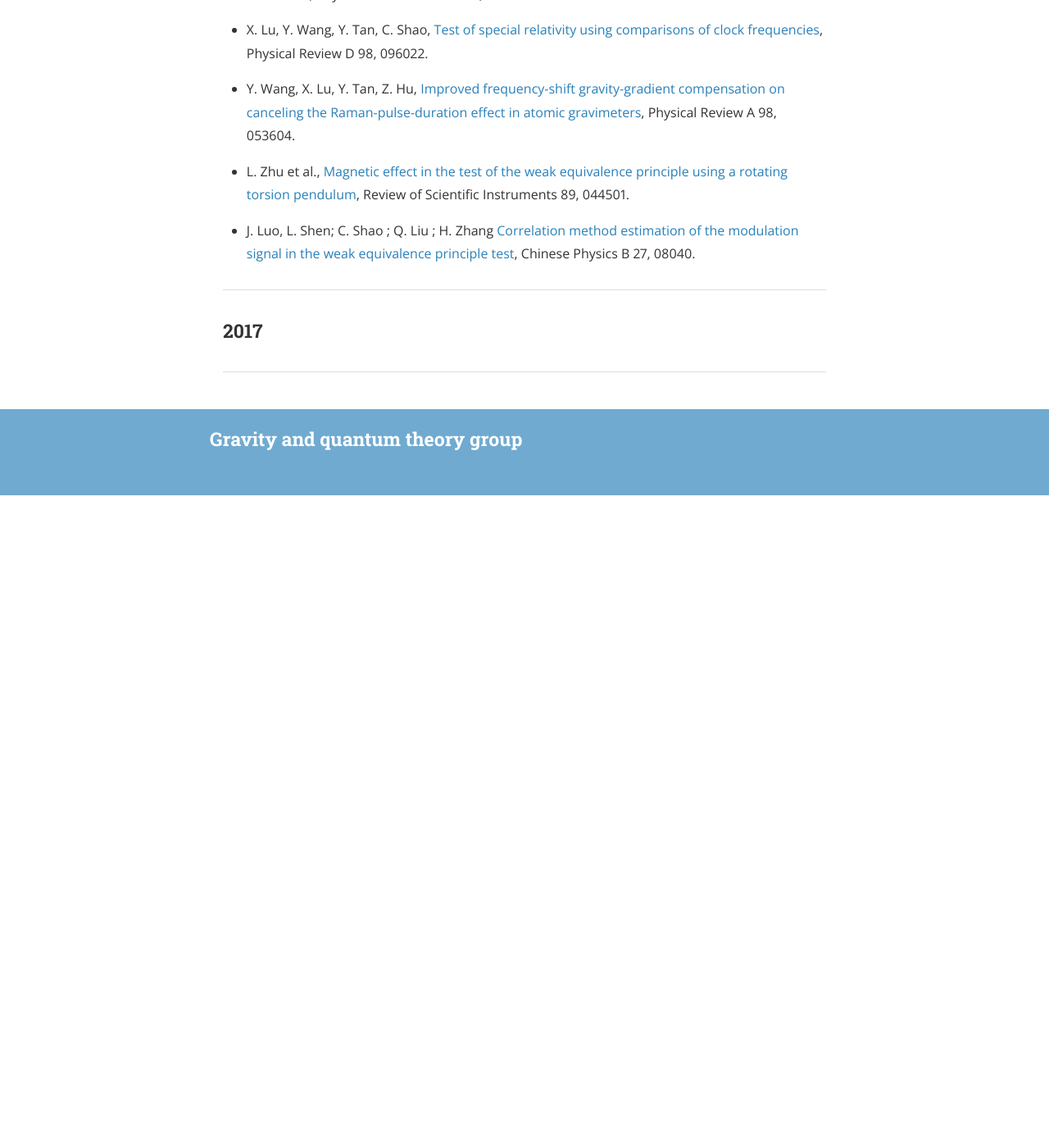
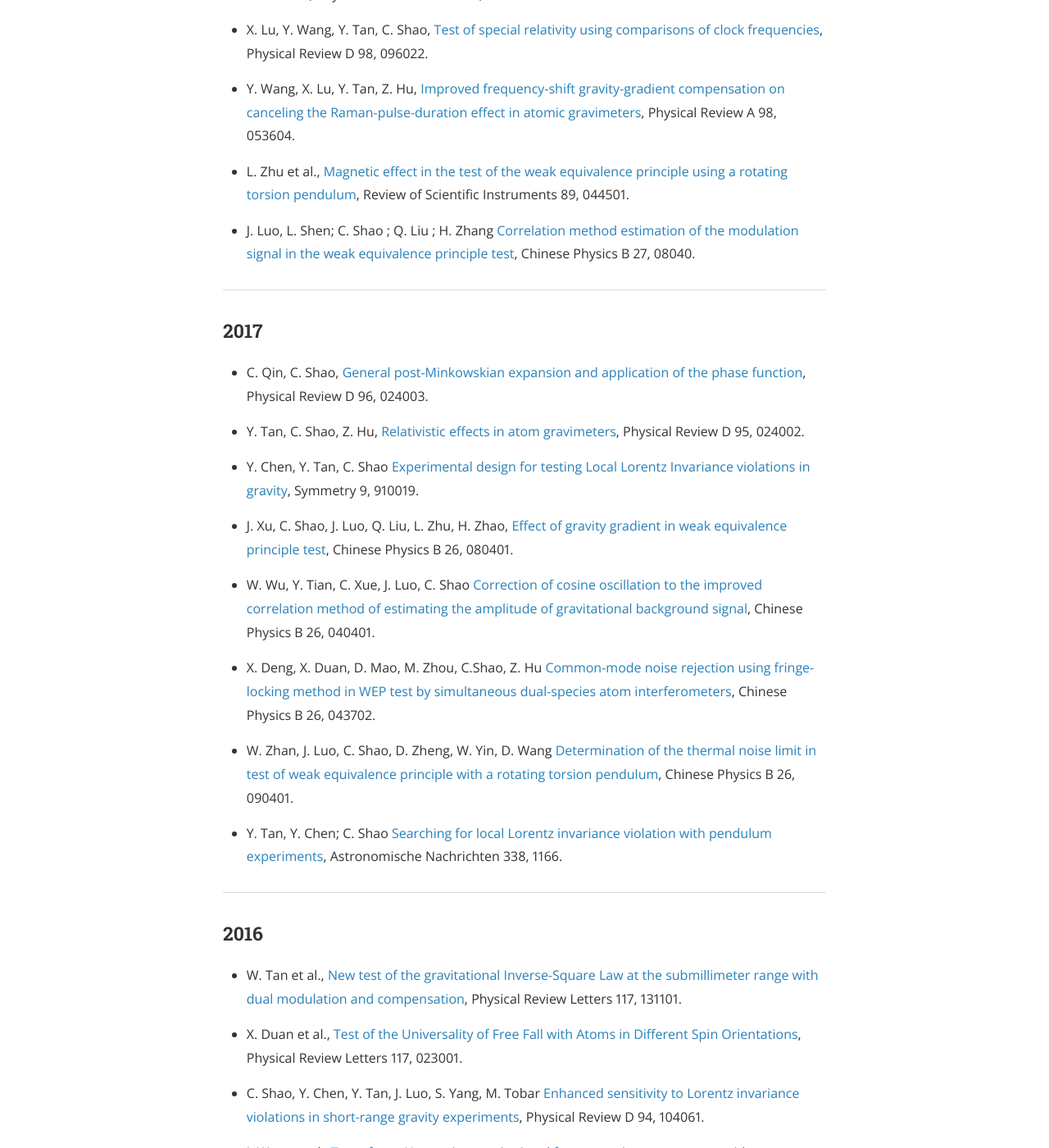
Before and after one commit to gravity-group/gravity-group.github.io, a Jekyll site: the page built from publication.md, in a window 1280 px wide and 1400 px high, scrolled down 784 px. Shown: the whole window at 82% size. Built offline with Jekyll 4.4.1, drawn with Linux system fonts in a browser that asks for light colours; nearby versions of some CDN libraries; before the commit the page ends 1388 px from its top, so only the background shows below that; some of the changed text lies outside the part shown.

Commit message:
Publication 2018-8017-2016

```diff
--- a/publication.md
+++ b/publication.md
@@ -34,4 +34,45 @@ permalink: /publication/
 
 ### 2017
 
+- C. Qin, C. Shao, [General post-Minkowskian expansion and application of the phase function](https://sci-hub.shop/https://journals.aps.org/prd/abstract/10.1103/PhysRevD.96.024003), Physical Review D 96, 024003.
+
+- Y. Tan, C. Shao, Z. Hu, [Relativistic effects in atom gravimeters](https://journals.aps.org/prd/abstract/10.1103/PhysRevD.95.024002), Physical Review D 95, 024002.
+
+- Y. Chen, Y. Tan, C. Shao [Experimental design for testing Local Lorentz Invariance violations in gravity](https://www.mdpi.com/2073-8994/9/10/219), Symmetry 9, 910019.
+
+- J. Xu, C. Shao, J. Luo, Q. Liu, L. Zhu, H. Zhao, [Effect of gravity gradient in weak equivalence principle test](http://cpb.iphy.ac.cn/EN/abstract/abstract70352.shtml), Chinese Physics B 26, 080401.
+
+- W. Wu, Y. Tian, C. Xue, J. Luo, C. Shao [Correction of cosine oscillation to the improved correlation method of estimating the amplitude of gravitational background signal](http://cpb.iphy.ac.cn/EN/abstract/abstract69786.shtml), Chinese Physics B 26, 040401.
+
+- X. Deng, X. Duan, D. Mao, M. Zhou, C.Shao, Z. Hu [Common-mode noise rejection using fringe-locking method in WEP test by simultaneous dual-species atom interferometers](http://cpb.iphy.ac.cn/EN/abstract/abstract69640.shtml), Chinese Physics B 26, 043702.
+
+- W. Zhan, J. Luo, C. Shao, D. Zheng, W. Yin, D. Wang [Determination of the thermal noise limit in test of weak equivalence principle with a rotating torsion pendulum](http://cpb.iphy.ac.cn/EN/abstract/abstract70634.shtml), Chinese Physics B 26, 090401.
+
+- Y. Tan, Y. Chen; C. Shao [Searching for local Lorentz invariance violation with pendulum experiments](https://onlinelibrary.wiley.com/doi/10.1002/asna.201713455), Astronomische Nachrichten 338, 1166.
+
 ---
+
+### 2016
+
+- W. Tan et al., [New test of the gravitational Inverse-Square Law at the submillimeter range with dual modulation and compensation](https://journals.aps.org/prl/abstract/10.1103/PhysRevLett.116.131101), Physical Review Letters 117, 131101.
+
+- X. Duan et al., [Test of the Universality of Free Fall with Atoms in Different Spin Orientations](https://journals.aps.org/prl/abstract/10.1103/PhysRevLett.117.023001), Physical Review Letters 117, 023001.
+
+- C. Shao, Y. Chen, Y. Tan, J. Luo, S. Yang, M. Tobar [Enhanced sensitivity to Lorentz invariance violations in short-range gravity experiments](https://journals.aps.org/prd/abstract/10.1103/PhysRevD.94.104061), Physical Review D 94, 104061.
+
+- J. Wang et al., [Test of non-Newtonian gravitational forces at micrometer range with two-dimensional force mapping](https://journals.aps.org/prd/abstract/10.1103/PhysRevD.94.122005), Physical Review D 94, 122005.
+
+- Y. Tan, C. Shao, Z. Hu, [Finite-speed-of-light perturbation in atom gravimeters](https://journals.aps.org/pra/abstract/10.1103/PhysRevA.94.013612), Physical Review A 94, 013612.
+
+- M. Zhou, K. Zhang, X. Duan, Y. Ke, C. Shao, Z. Hu [Atomic multiwave interferometer for Aharonov-Casher-phase measurements](https://journals.aps.org/pra/abstract/10.1103/PhysRevA.93.023641), Physical Review A 93, 023641.
+
+- J. Luo et al., [TianQin: a space-borne gravitational wave detector](https://iopscience.iop.org/article/10.1088/0264-9381/33/3/035010/meta), Classical and Quantum Gravity 33, 035010.
+
+- W. Wu, Y. Tian, J. Luo, C. Shao, J. Xu, D. Wang [An improved correlation method for amplitude estimation of gravitational background signal with time-varying frequency](https://aip.scitation.org/doi/abs/10.1063/1.4962022), Review of Scientific instruments 87, 094501.
+
+- J. Luo et al., [Influence of tungsten fiber’s slow drift on the measurement of G with angular acceleration method](https://aip.scitation.org/doi/abs/10.1063/1.4960398), Review of Scientific instruments 87, 084501.
+
+- Y. Tan, C. Shao, Z. Hu, [A general relativistic model for free-fall absolute gravimeters](https://iopscience.iop.org/article/10.1088/0026-1394/53/2/846), Metrologia 53, 846.
+
+
+---
```
